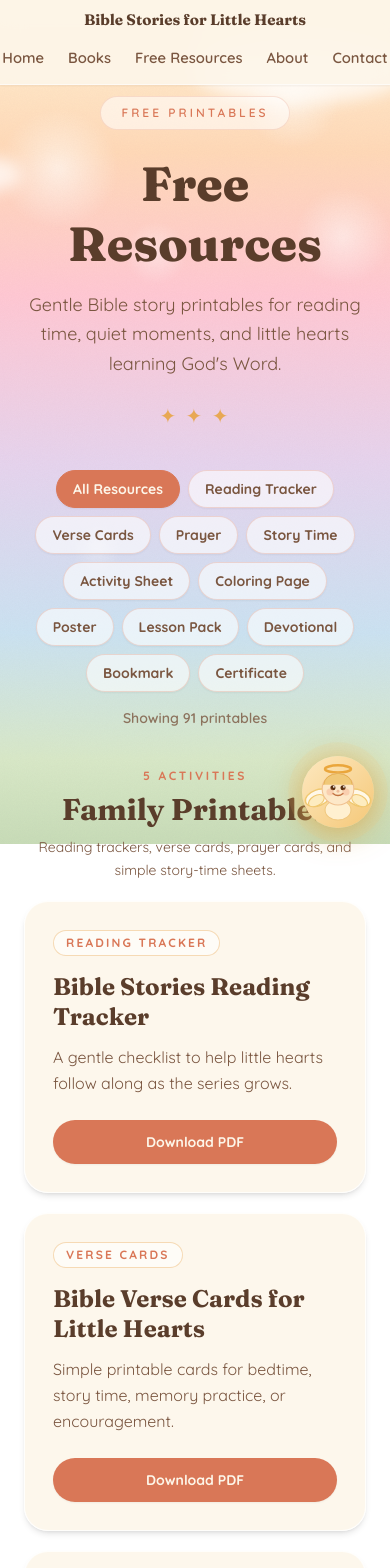
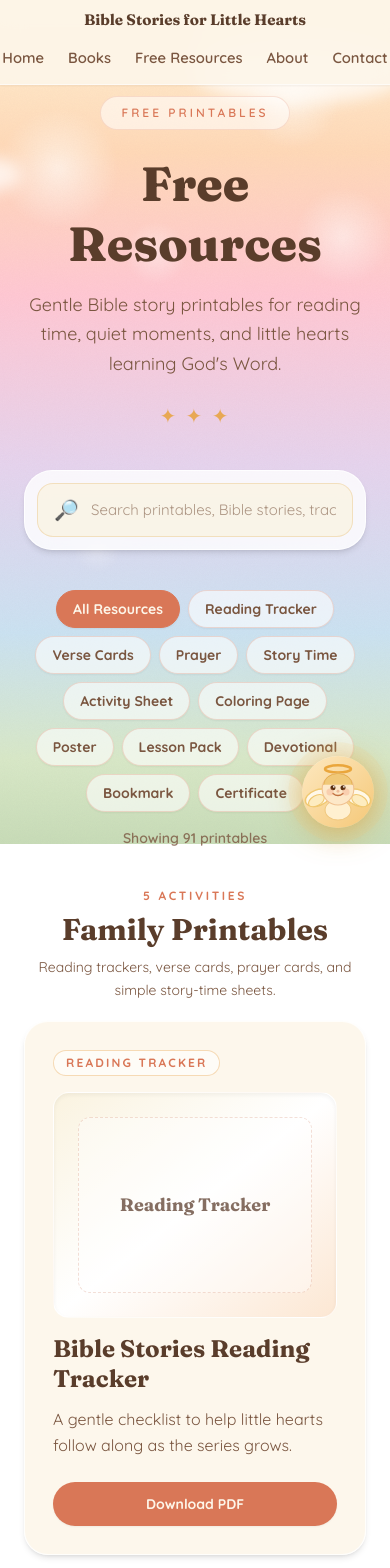
Before and after one commit to aithfulheartsbooks/bible-stories-site, a Next.js app: page /free-resources in a window 390 px wide. Shown: the top 1568 px of the page. Built offline with nearby package versions, Linux system fonts and the light colour scheme.

Commit message:
Add live search bar to free resources page

```diff
--- a/components/ResourceCollection.tsx
+++ b/components/ResourceCollection.tsx
@@ -11,6 +11,8 @@ export default function ResourceCollection({
   resources,
 }: ResourceCollectionProps) {
   const [activeType, setActiveType] = useState("All Resources");
+  const [searchQuery, setSearchQuery] = useState("");
+
   const familyTypes = [
     "Reading Tracker",
     "Verse Cards",
@@ -18,25 +20,44 @@ export default function ResourceCollection({
     "Story Time",
     "Activity Sheet",
   ];
-  const coloringResources = resources.filter(
+
+  const normalizedQuery = searchQuery.trim().toLowerCase();
+
+  const searchedResources = useMemo(() => {
+    if (!normalizedQuery) return resources;
+
+    return resources.filter((resource) => {
+      return [
+        resource.title,
+        resource.description,
+        resource.type,
+        resource.book ?? "",
+      ]
+        .join(" ")
+        .toLowerCase()
+        .includes(normalizedQuery);
+    });
+  }, [resources, normalizedQuery]);
+
+  const coloringResources = searchedResources.filter(
     (resource) => resource.type === "Coloring Page"
   );
-  const familyResources = resources.filter((resource) =>
+  const familyResources = searchedResources.filter((resource) =>
     familyTypes.includes(resource.type)
   );
-  const posterResources = resources.filter(
+  const posterResources = searchedResources.filter(
     (resource) => resource.type === "Poster"
   );
-  const lessonPackResources = resources.filter(
+  const lessonPackResources = searchedResources.filter(
     (resource) => resource.type === "Lesson Pack"
   );
-  const devotionalResources = resources.filter(
+  const devotionalResources = searchedResources.filter(
     (resource) => resource.type === "Devotional"
   );
-  const bookmarkResources = resources.filter(
+  const bookmarkResources = searchedResources.filter(
     (resource) => resource.type === "Bookmark"
   );
-  const certificateResources = resources.filter(
+  const certificateResources = searchedResources.filter(
     (resource) => resource.type === "Certificate"
   );
 
@@ -60,8 +81,9 @@ export default function ResourceCollection({
 
   const visibleResources =
     activeType === "All Resources"
-      ? resources
-      : resources.filter((resource) => resource.type === activeType);
+      ? searchedResources
+      : searchedResources.filter((resource) => resource.type === activeType);
+
   const activeTitle =
     activeType === "Poster"
       ? "Memory Verse Posters"
@@ -77,6 +99,27 @@ export default function ResourceCollection({
 
   return (
     <>
+      <div className="mx-auto mt-10 max-w-2xl">
+        <div className="rounded-[28px] border border-white/80 bg-white/80 p-3 shadow-md backdrop-blur-md">
+          <div className="flex items-center gap-3 rounded-2xl border border-[#E8C07D]/40 bg-[#FAF3E0]/70 px-4 py-3 focus-within:border-[#C1623F] focus-within:ring-4 focus-within:ring-[#C1623F]/10">
+            <span className="text-xl">🔎</span>
+            <input
+              type="text"
+              value={searchQuery}
+              onChange={(e) => setSearchQuery(e.target.value)}
+              placeholder="Search printables, Bible stories, trackers, devotionals..."
+              className="w-full bg-transparent text-[15px] text-chestnut outline-none placeholder:text-chestnut-soft/60 sm:text-base"
+            />
+          </div>
+        </div>
+
+        {searchQuery && (
+          <p className="mt-3 text-sm font-semibold text-chestnut-soft/80">
+            Showing results for “{searchQuery}”
+          </p>
+        )}
+      </div>
+
       <div className="mt-10 flex flex-wrap justify-center gap-2">
         {types.map((type) => {
           const isActive = activeType === type;
@@ -199,6 +242,8 @@ function ResourceSection({
   resources: Resource[];
   compact?: boolean;
 }) {
+  if (resources.length === 0) return null;
+
   return (
     <section className="text-left">
       <div className="mb-5 flex flex-col gap-2 text-center sm:text-left">
@@ -255,10 +300,17 @@ function ResourceCard({
         </span>
         {resource.book ? (
           <span className="w-fit rounded-full bg-white/50 px-3 py-1 text-xs font-bold text-chestnut-soft">
-            {resource.book}
+            Pairs with {resource.book}
           </span>
         ) : null}
       </div>
+
+      <div className="mb-4 overflow-hidden rounded-2xl border border-white/70 bg-gradient-to-br from-[#FAF3E0] via-white to-[#FCE7D3] p-6 shadow-inner">
+        <div className="flex aspect-[4/3] items-center justify-center rounded-xl border border-dashed border-[#C1623F]/20 bg-white/40 text-center font-display text-lg font-bold text-[#5C3D2E]/75">
+          {resource.type}
+        </div>
+      </div>
+
       <h3
         className={`font-display font-bold leading-tight text-chestnut ${
           compact ? "text-xl" : "text-2xl"
@@ -266,6 +318,7 @@ function ResourceCard({
       >
         {resource.title}
       </h3>
+
       <p
         className={`mt-3 flex-1 leading-relaxed text-chestnut-soft ${
           compact ? "text-sm" : "text-base"
@@ -273,6 +326,7 @@ function ResourceCard({
       >
         {resource.description}
       </p>
+
       <a
         href={resource.href}
         download
```
